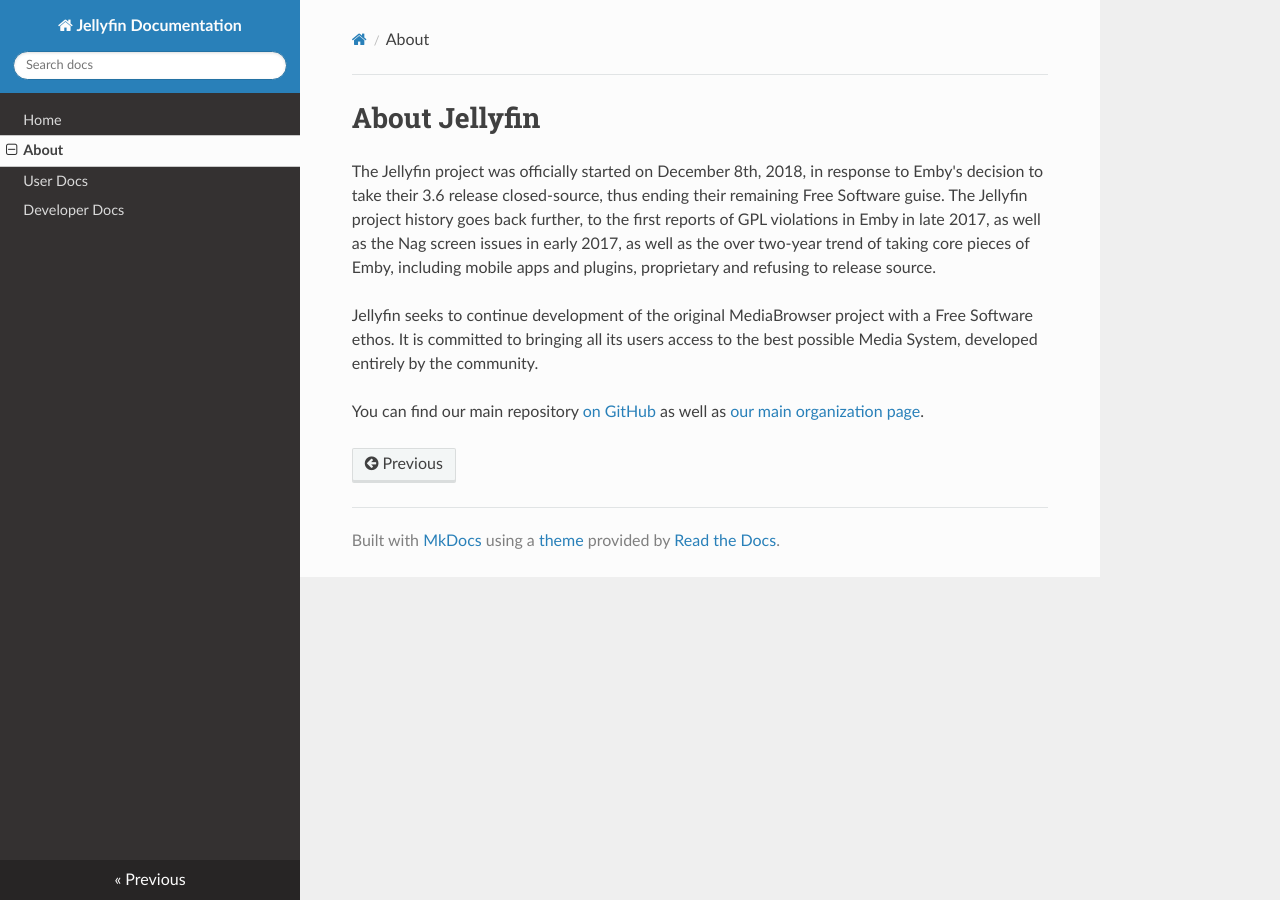
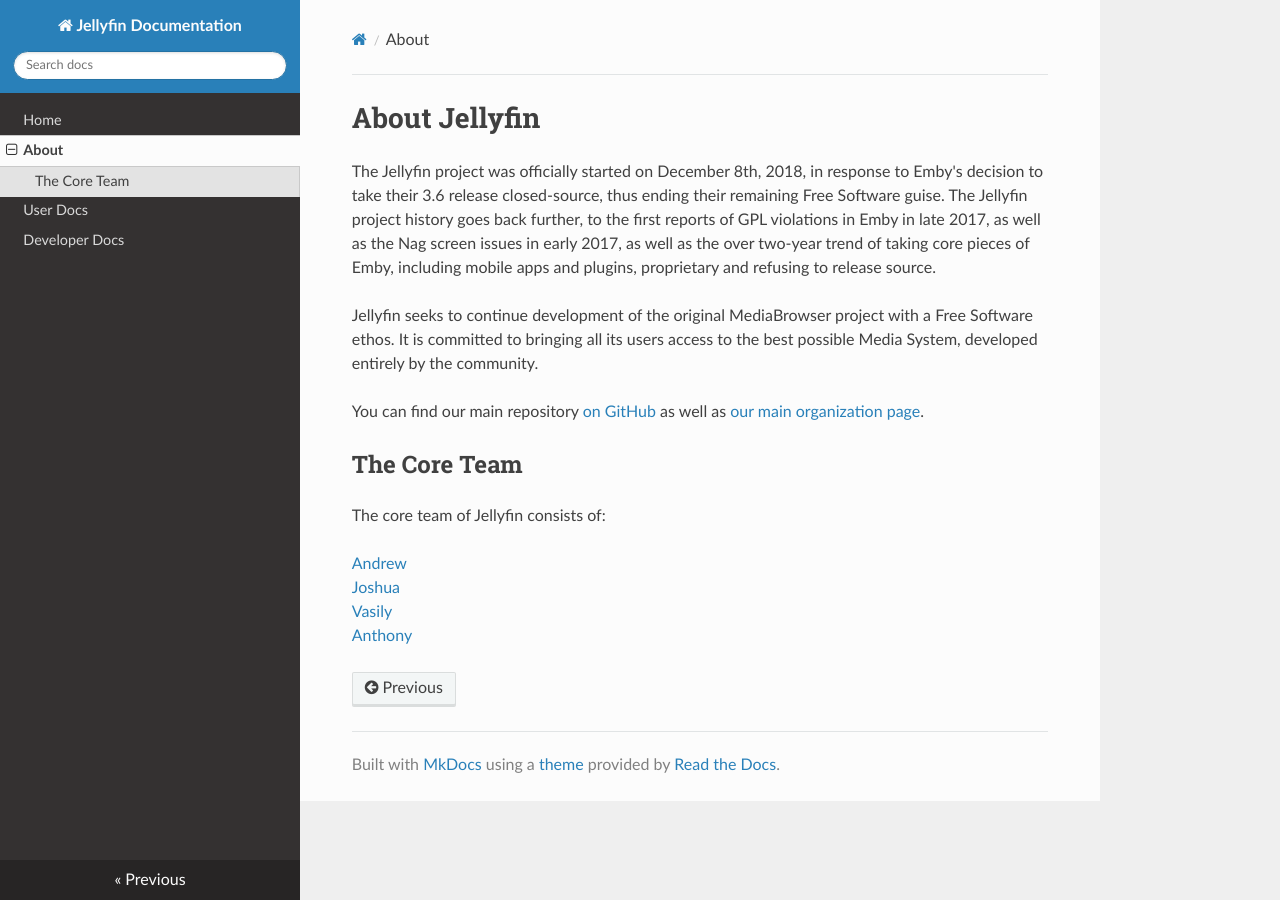
Before and after one commit to jellyfin-archive/jellyfin-docs, an MkDocs documentation site: the page built from docs/about.md, in a window 1280 px wide. Built offline with MkDocs 1.6.1, drawn with Linux system fonts in a browser that asks for light colours; nearby versions of some CDN libraries.

Commit message:
Add core team list

```diff
--- a/docs/about.md
+++ b/docs/about.md
@@ -5,3 +5,12 @@ The Jellyfin project was officially started on December 8th, 2018, in response t
 Jellyfin seeks to continue development of the original MediaBrowser project with a Free Software ethos. It is committed to bringing all its users access to the best possible Media System, developed entirely by the community.
 
 You can find our main repository [on GitHub](https://github.com/jellyfin/jellyfin) as well as [our main organization page](https://github.com/jellyfin).
+
+## The Core Team
+
+The core team of Jellyfin consists of:
+
+[Andrew](https://github.com/nvllsvm)
+[Joshua](https://github.com/joshuaboniface)
+[Vasily](https://github.com/JustAMan)
+[Anthony](https://github.com/anthonylavado)
```
